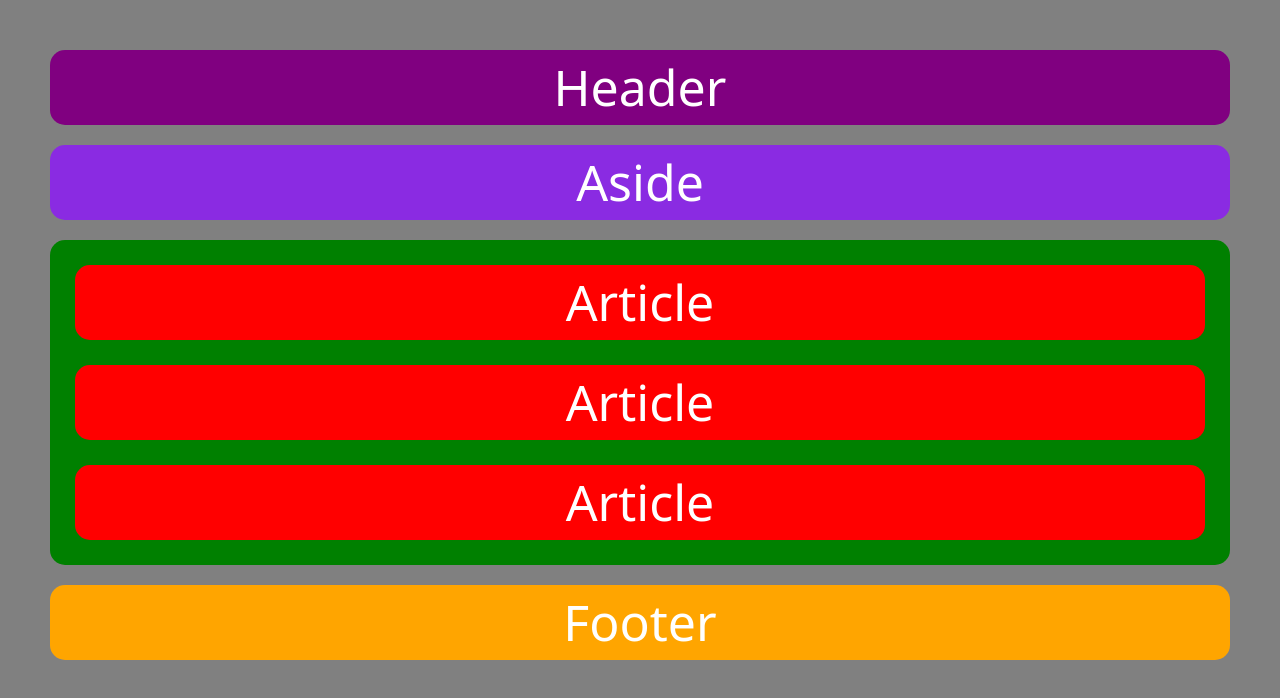
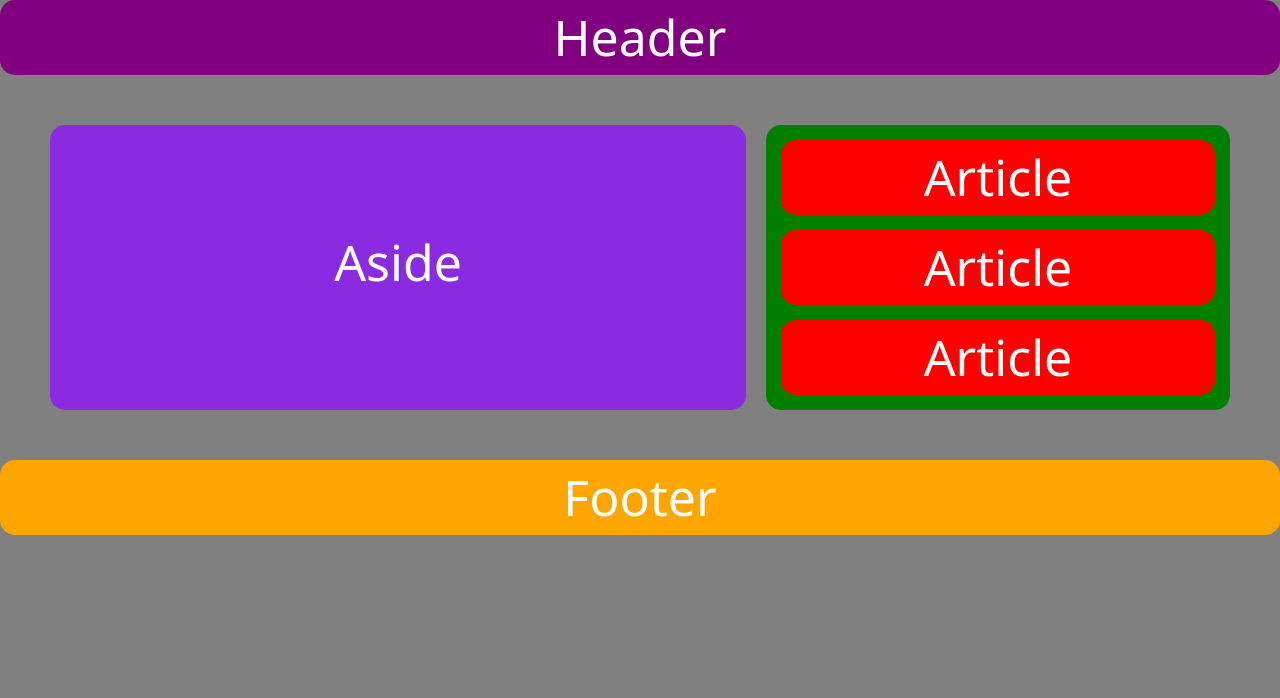
Before and after one commit to Amandaintransit/flexbox-wireframe-practice, a plain HTML site: page index.html in a window 1280 px wide. Drawn offline with Linux system fonts and the light colour scheme.

Commit message:
adding media query

```diff
--- a/css/style.css
+++ b/css/style.css
@@ -21,6 +21,7 @@ body{
     border-radius: 15px;
     background-color: purple;
     color: white;
+    text-align: center;
 }
 
 .article-container{
@@ -28,7 +29,7 @@ body{
     background-color: green;
 }
 .article{
-    margin: 25px;
+    margin: 15px;
     background-color:red;
     color: white;
     border-radius: 15px;
@@ -42,18 +43,19 @@ body{
     border-radius: 15px;
     color: white;
     background-color: orange;
+    text-align: center;
 }
 @media screen and (min-width: 481px){
-    .article-container {
-        order: 2;
-    }
-    .footer{
-        order: 3
-    }
+   .flex-container{
+    flex-direction: row-reverse;
+    flex-wrap: nowrap;
+   }
    .aside{
+    padding-top:100px;
+    width: 60%;
 
    }
-
-    }
-
-    }
+   .article-container{
+    width: 40%;
+   }
+}
--- a/index.html
+++ b/index.html
@@ -7,17 +7,18 @@
     <link rel="stylesheet" href="css/style.css">
 </head>
 <body>
+    <header class="header">Header</header>
     <div class="flex-container">
-        <p class="header">Header</p>
+
             <div class="article-container">
                 <article class="article" id="Article-1">Article</article>
                 <article class="article" id="Article-2">Article</article>
                 <article class="article" id="Article-3">Article</article>
             </div>
         <aside class="aside">Aside</aside>
+    </div>
+    <footer class="footer">Footer</footer>
 
-        <footer class="footer">Footer</footer>
-    </div>
 </body>
 
 </html>
```
